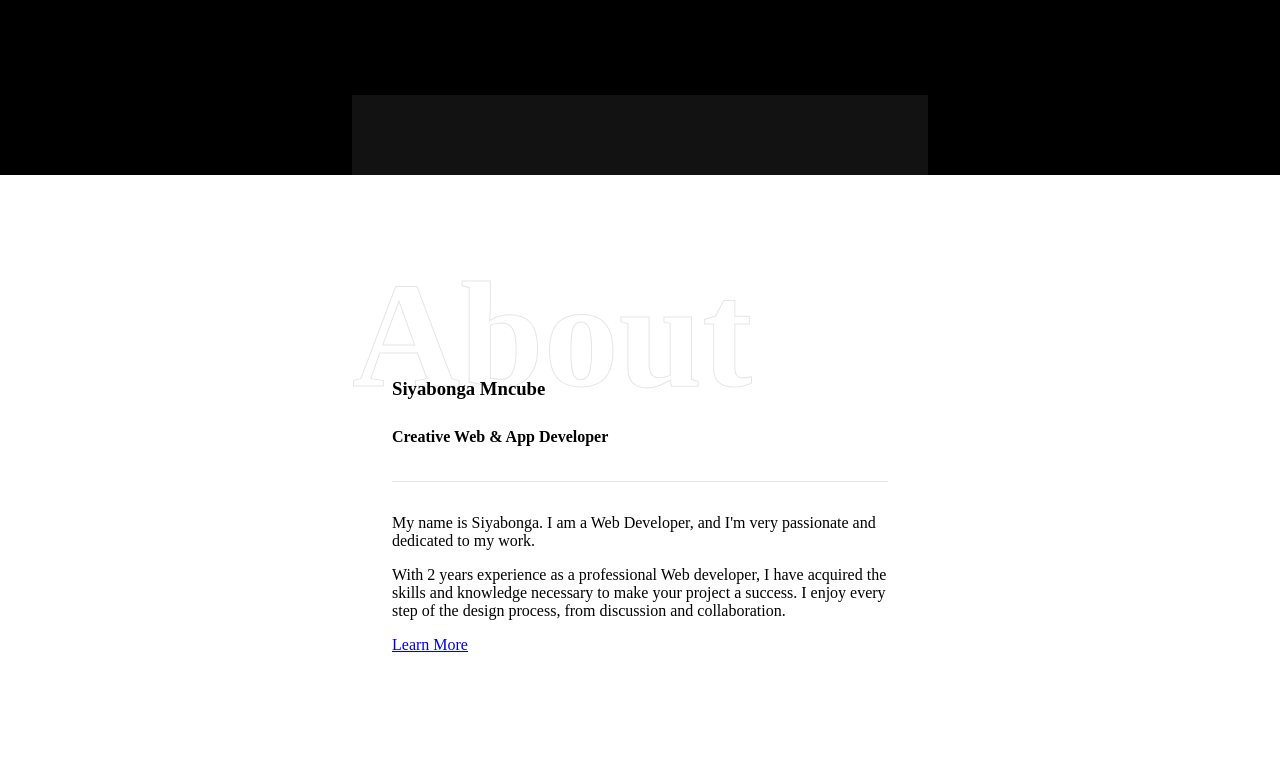
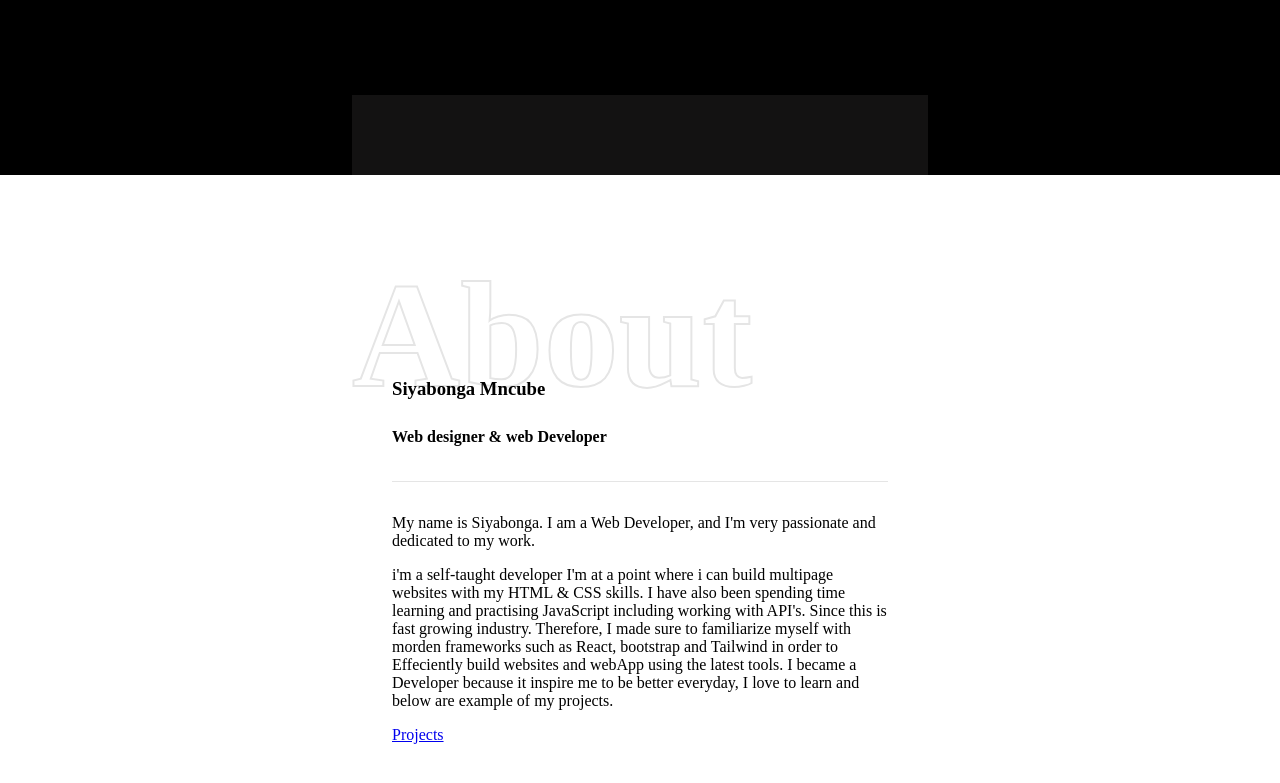
Before and after one commit to siya10/SiyaMncubeportfolio, a plain HTML site: page index.html in a window 1280 px wide. Shown: the part 625-1408 px from the top of the page. Before the commit the page ends 1279 px from the top, so only its background shows below. Drawn offline with nearby package versions, Linux system fonts and the light colour scheme.

Commit message:
about-info-updated

```diff
--- a/index.html
+++ b/index.html
@@ -46,25 +46,26 @@
       <div class="containe">
             <div class="about_inner">
                   <div class="left">
-                        <img class="thumbnail" src="img/about/2.jpg" alt="" />
+                        <img class="thumbnail" src="" alt="" />
                   </div>
                   <div class="right">
                         <div class="name">
                               <h3>Siyabonga Mncube<span class="bg">About</span></h3>
-                              <span class="job">Creative Web &amp; App Developer</span>
+                              <span class="job"> Web designer  &amp; web Developer</span>
                         </div>
                         <div class="text">
                               <p>My name is Siyabonga. I am a Web Developer, and I'm very passionate and dedicated
                                     to
                                     my work.</p>
-                              <p>With 2 years experience as a professional Web developer, I have acquired the skills
-                                    and
-                                    knowledge necessary to make your project a success. I enjoy every step of the design
-                                    process, from discussion and collaboration.</p>
+                              <p>i'm a self-taught developer I'm at a point where i can build multipage websites with my HTML
+                              & CSS skills. I have also been spending time learning and practising JavaScript including working with API's.
+                              Since this is fast growing industry. Therefore, I made sure to familiarize myself with morden frameworks such as React,
+                              bootstrap and Tailwind in order to Effeciently build websites and webApp using the latest tools.
+                              I became a Developer because it inspire me to be better everyday, I love to learn and below are example of my projects.</p>
                         </div>
                    <div class="waxon_tm_button" data-position="left">
                               <a href="#">
-                                    <span>Learn More</span>
+                                    <span>Projects</span>
                               </a>
                         </div>
                   </div>
--- a/style.css
+++ b/style.css
@@ -14,6 +14,7 @@ body {
       position: fixed;
       width: 100%;
       height: 80px;
+      background-color: #000;
 }
 
 .brand, .search, .menu {
@@ -290,13 +291,15 @@ h1 span {
 
 .waxon_tm_about {
       width: 100%;
-      height: auto;
+      height: 100vh;
       clear: both;
       float: left;
       margin-bottom: 193px;
       padding-top: 230px;
+
 }
 .containe {
+
       max-width: 1400px;
       width: 100%;
       margin-left: auto;
@@ -340,7 +343,7 @@ body.dark .waxon_tm_about .name h3 .bg {
       font-weight: 900;
       opacity: .1;
       line-height: 0;
-      -webkit-text-stroke: 1px #000;
+      -webkit-text-stroke: 2px #000;
 
 }
 
```
